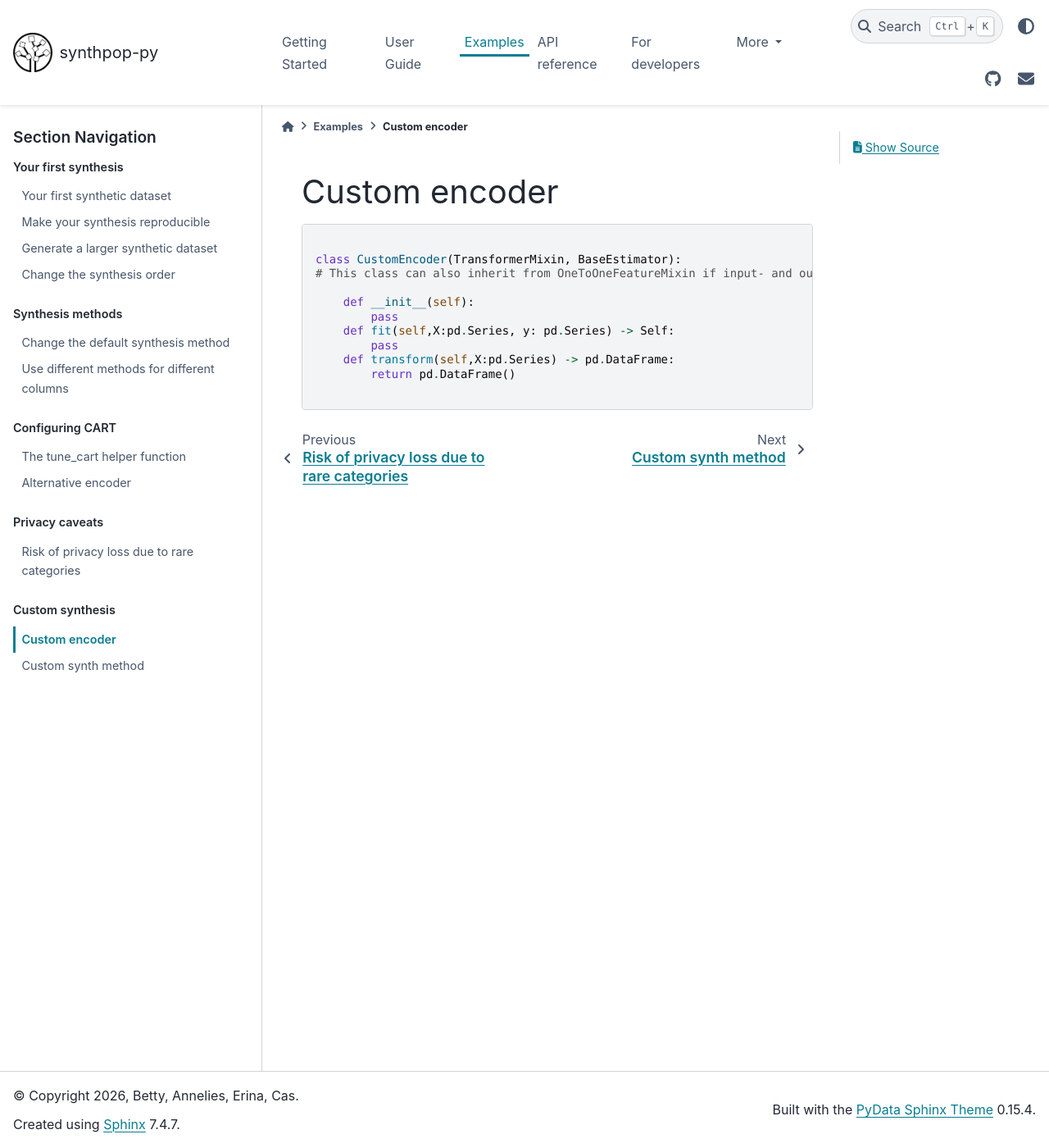
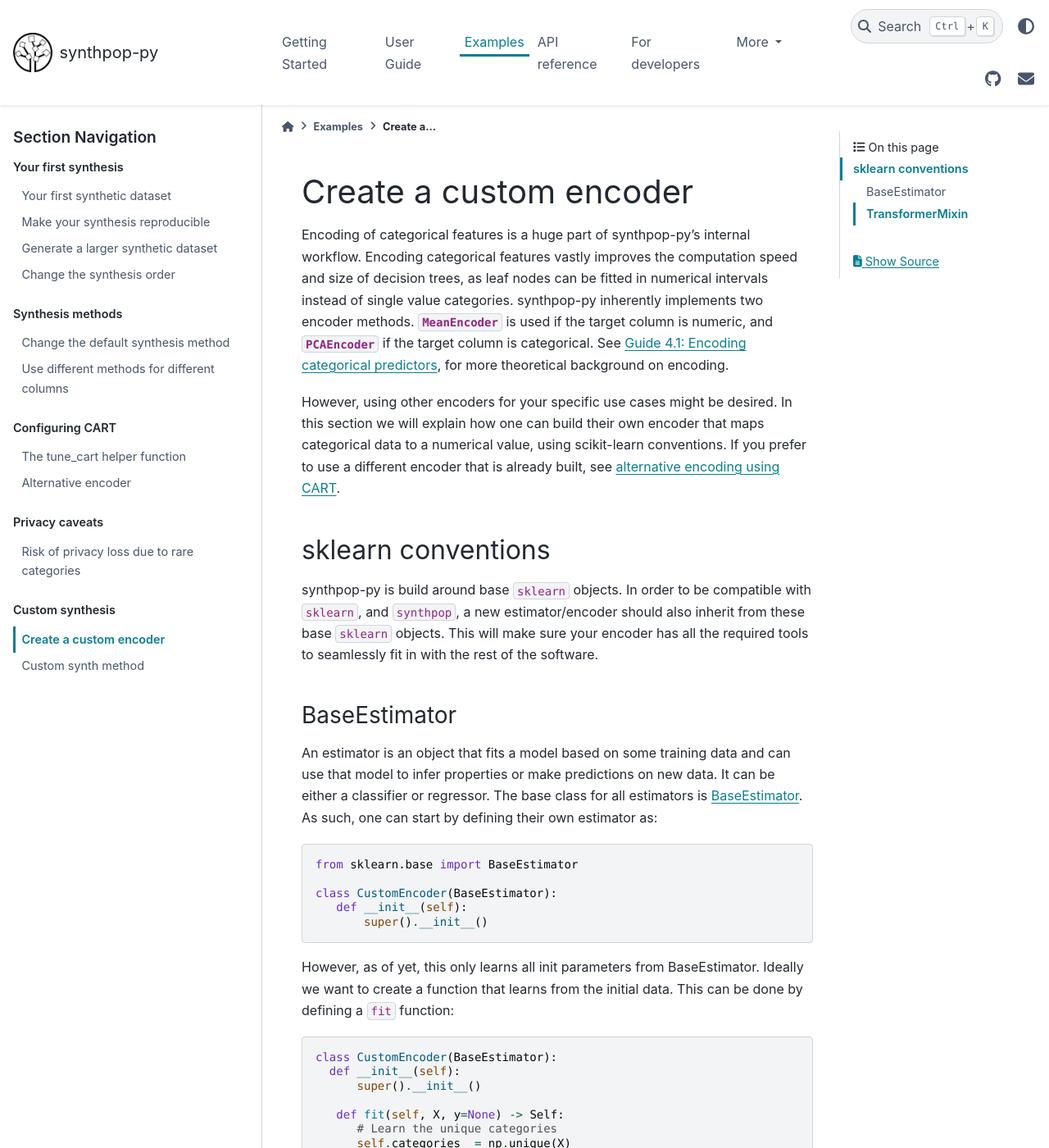
Before and after one commit to duonl/synthpop-py, a Sphinx documentation site: the page built from docs/source/examples/custom_encoder.md, in a window 1280 px wide and 1400 px high. Shown: the whole window at 82% size. Built offline with Sphinx 7.4.7 and the PyData theme 0.15.4, drawn with Linux system fonts in a browser that asks for light colours; some of the changed text lies outside the part shown.

Commit message:
First version custom encoder and rare categories warning fixed

````diff
--- a/docs/source/examples/custom_encoder.md
+++ b/docs/source/examples/custom_encoder.md
@@ -1,15 +1,132 @@
-# Custom encoder
+# Create a custom encoder
+
+Encoding of categorical features is a huge part of synthpop-py's internal workflow. Encoding categorical features vastly improves the computation speed and size of decision trees, as leaf nodes can be fitted in numerical intervals instead of single value categories. synthpop-py inherently implements two encoder methods. {class}`~synthpop.data_processing.encoders.MeanEncoder` is used if the target column is numeric, and {class}`~synthpop.data_processing.encoders.PCAEncoder` if the target column is categorical. See {ref}`Guide 4.1: Encoding categorical predictors <41-encoding-categorical-predictors>`, for more theoretical background on encoding.
+
+However, using other encoders for your specific use cases might be desired. In this section we will explain how one can build their own encoder that maps categorical data to a numerical value, using scikit-learn conventions. If you prefer to use a different encoder that is already built, see [alternative encoding using CART](alternative_encoder.md).
+
+## sklearn conventions
+synthpop-py is build around base `sklearn` objects. In order to be compatible with `sklearn`, and `synthpop`, a new estimator/encoder should also inherit from these base `sklearn` objects. This will make sure your encoder has all the required tools to seamlessly fit in with the rest of the software.
+
+### BaseEstimator
+ An estimator is an object that fits a model based on some training data and can use that model to infer properties or make predictions on new data. It can be either a classifier or regressor. The base class for all estimators is [BaseEstimator](https://scikit-learn.org/dev/modules/generated/sklearn.base.BaseEstimator.html#sklearn.base.BaseEstimator). As such, one can start by defining their own estimator as:
+
+ ```python
+from sklearn.base import BaseEstimator
+
+class CustomEncoder(BaseEstimator):
+    def __init__(self):
+        super().__init__()
+ ```
+
+ However, as of yet, this only learns all init parameters from BaseEstimator. Ideally we want to create a function that learns from the initial data. This can be done by defining a `fit` function:
+
+  ```python
+class CustomEncoder(BaseEstimator):
+    def __init__(self):
+        super().__init__()
+
+     def fit(self, X, y=None) -> Self:
+        # Learn the unique categories
+        self.categories_ = np.unique(X)
+        self.mapping_ = {
+            category: i
+            for i, category in enumerate(self.categories_)
+        }
+        return self
+ ```
+
+We can now run:
+```python
+X = ["cat", "dog", "cat", "bird"]
+
+encoder = CustomEncoder()
+encoder.fit(X)
+```
+
+Now the learned parameter `mapping_` is a dictionairy that stores which type of animal (`X`) should be mapped to which integer value:
+```python
+print(encoder.mapping_)
+{"bird": 0, "cat": 1, "dog": 2}
+```
+
+However this does not yet do anything with new data, it just learns our model.
+
+### TransformerMixin
+
+In order for our encoder to actually map input variables to output variables we need a method that is able to transform the data, given a learned model. Luckily `sklearn` also provides a mixin class for that: [TransformerMixin](https://scikit-learn.org/dev/modules/generated/sklearn.base.TransformerMixin.html#sklearn.base.TransformerMixin). We can, and should, also inherit from this class. With that we can define a `transform` function:
+
+```python
+from sklearn.base import BaseEstimator, TransformerMixin
+from sklearn.utils.validation import check_is_fitted
+
+class CustomEncoder(TransformerMixin, BaseEstimator):
+    def __init__(self):
+        super().__init__()
+
+     def fit(self, X, y=None) -> Self:
+        # Learn the unique categories
+        self.categories_ = np.unique(X)
+        self.mapping_ = {
+            category: i
+            for i, category in enumerate(self.categories_)
+        }
+        return self
+
+    def transform(self, X) -> Self:
+        check_is_fitted(self, ['mapping_'])
+        # Convert categories to integers
+        return np.array([
+            self.mapping_[value]
+            for value in X
+        ])
+ ```
+
+So we now have a function that is able to transform input data X to an output. If we now run the following code:
+```python
+X = ["cat", "dog", "cat", "bird"]
+
+encoder = CustomEncoder()
+encoder.fit(X)
+values = encoder.transform(X)
+
+print(values)
+np.array([1, 2, 1, 0])
+```
+We see that we successfully managed to encode our animals into numbers. Ain't that great?
+
+As you saw we also added `check_is_fitted` in our `transform` function. Even though this is not requisite, we heavily recommend the use of this `sklearn` function as it checks whether required learned parameters are actually learned by `fit`.
+
+
+For a more in depth explanation (such as implementing other mixins), please take a careful look at [developing scikit-learn estimators](https://scikit-learn.org/dev/developers/develop.html#)
 
 ```python
 
 class CustomEncoder(TransformerMixin, BaseEstimator):
 # This class can also inherit from OneToOneFeatureMixin if input- and output features are the same
+    def __init__(self):
 
-    def __init__(self):
-        pass
-    def fit(self,X:pd.Series, y: pd.Series) -> Self:
-        pass
-    def transform(self,X:pd.Series) -> pd.DataFrame:
-        return pd.DataFrame()
 
+    def __sklearn_tags__(self):
+        tags = super().__sklearn_tags__()
+        tags.input_tags.one_d_array = True
+        tags.target_tags.required = False
+
+        return tags
+
+    def fit(self, X, y=None) -> Self:
+        # Learn the unique categories
+        self.categories_ = np.unique(X)
+        self.mapping_ = {
+            category: i
+            for i, category in enumerate(self.categories_)
+        }
+        return self
+
+    def transform(self, X) -> Self:
+        check_is_fitted(self, 'mapping_')
+        # Convert categories to integers
+        return np.array([
+            self.mapping_[value]
+            for value in X
+        ])
 ```
````
Also changed, not shown: docs/source/examples/rare_categories.md (+1 -1 lines).
